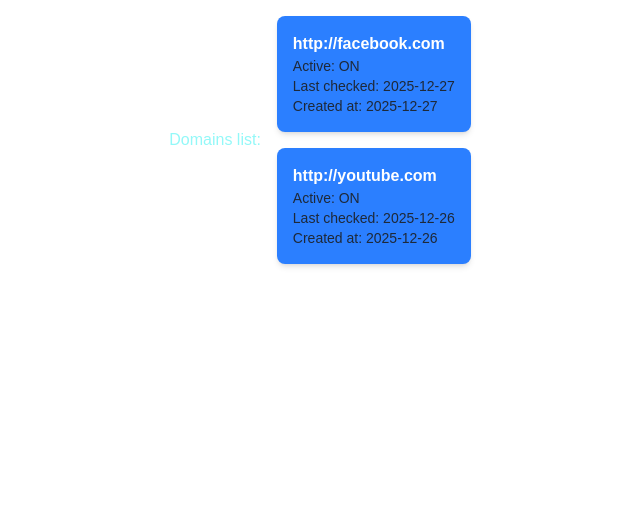
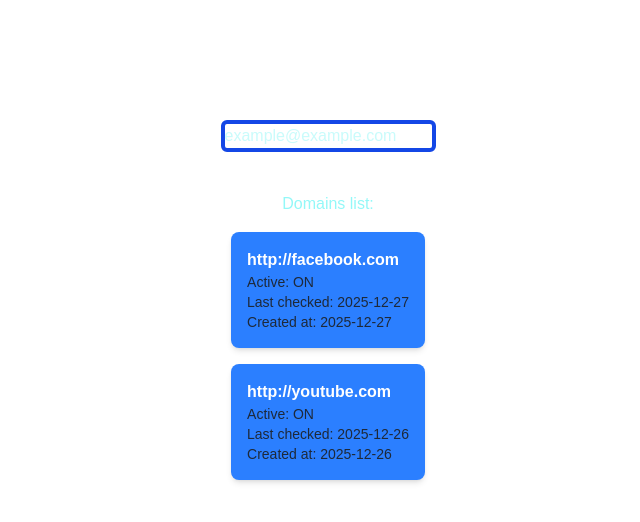
Before and after one commit to yakov6091/domain-scanner, a Next.js app: page / in a window 1280 px wide. Shown: the top 522 px of the page, without its empty margins (312-952 px from the left). Built offline with nearby package versions, Linux system fonts and the light colour scheme.

Commit message:
Create searchbar with query

```diff
--- /dev/null
+++ b/src/app/components/SearchBar.tsx
@@ -0,0 +1,34 @@
+'use client';
+
+import { useSearchParams, usePathname, useRouter } from "next/navigation";
+
+export function SearchBar() {
+    const searchParams = useSearchParams();
+    const pathname = usePathname();
+    const { replace } = useRouter();
+
+    function handleChange(term: string) {
+        const params = new URLSearchParams(searchParams);
+        if (term) {
+            params.set('query', term);
+        } else {
+            params.delete('query');
+        }
+        replace(`${pathname}?${params.toString()}`);
+
+    }
+
+    return (
+        <input
+            className="mt-30 border-4 border-blue-700 rounded-md"
+            type="text"
+            placeholder="example@example.com"
+            onChange={(ev) => {
+                handleChange(ev.target.value)
+            }}
+            defaultValue={searchParams.get('query')?.toString()}
+        />
+    )
+
+
+}
--- a/src/app/page.tsx
+++ b/src/app/page.tsx
@@ -1,17 +1,29 @@
 import { Domain } from "./DATA/domains";
+import { SearchBar } from "./components/SearchBar";
 
+const URL = 'http://localhost:3001/domains';
 
-export default async function Home() {
-  const URL = 'http://localhost:3001/domains';
+export default async function Home({
+  searchParams
+}: {
+  searchParams: Promise<{ query?: string }>
+}) {
+
+  const { query } = await searchParams
 
   const response = await fetch(URL);
   const domains: Domain[] = await response.json();
 
+  const filteredDomains = domains.filter((domain) =>
+    domain.name.toLowerCase().includes((query ?? '').toLowerCase()))
+
   return (
-    <div className="flex items-center justify-center">
-      <h1>Domains list:</h1>
+    <div className="flex items-center justify-center flex-col">
+      <SearchBar />
+
+      <h1 className="mt-10">Domains list:</h1>
       <ul className="space-y-4 p-4">
-        {domains.map((domain) => (
+        {filteredDomains.map((domain) => (
           <li
             key={domain.id}
             className="p-4 bg-blue-500 shadow-md rounded-lg text-gray-800"
@@ -22,13 +34,10 @@ export default async function Home() {
               <p>Last checked: {domain.lastChecked}</p>
               <p>Created at: {domain.createdAt}</p>
             </div>
-
           </li>
         ))}
 
       </ul>
     </div>
-
-
   );
 }
```
Also changed, not shown: src/app/components/Navbar.tsx (added).
